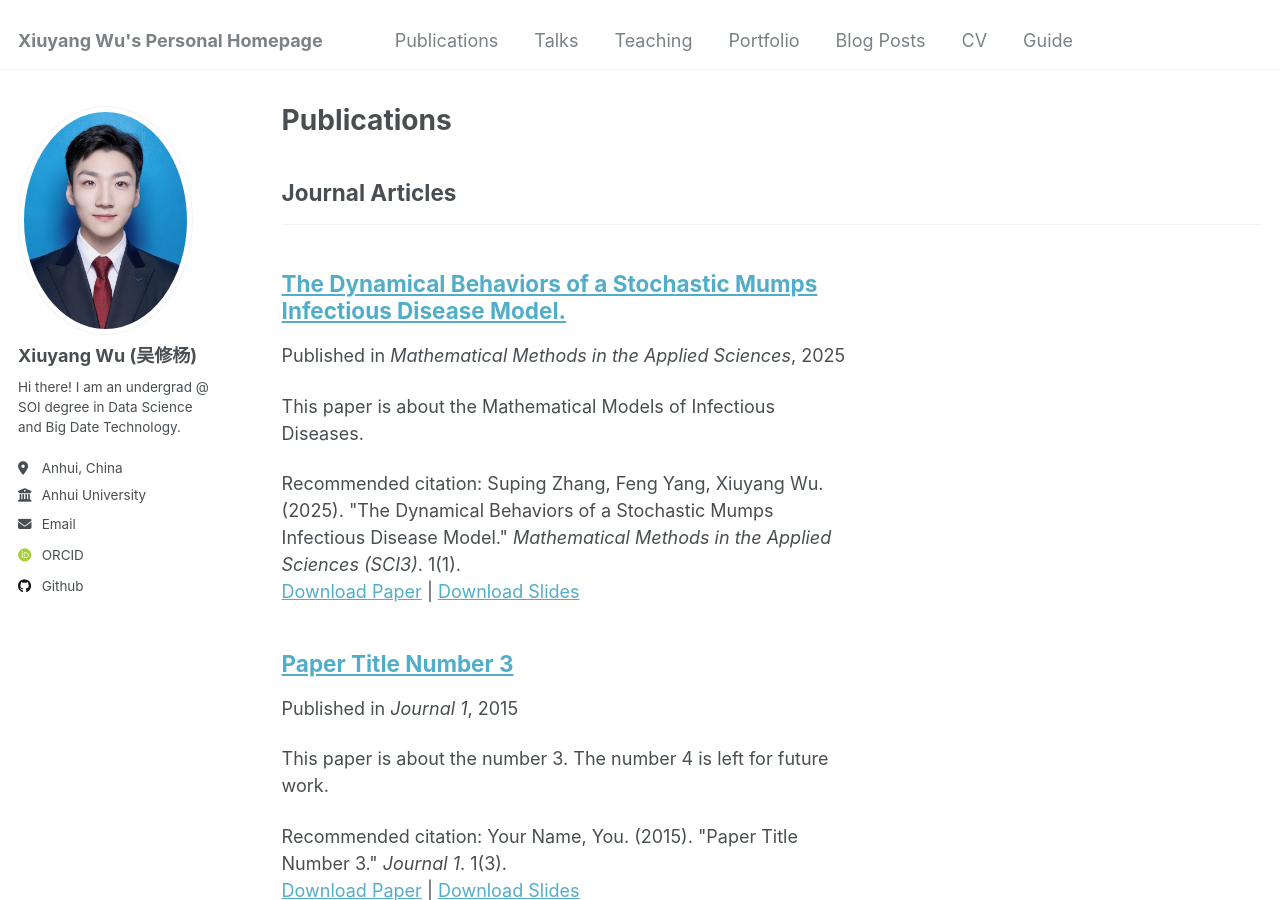
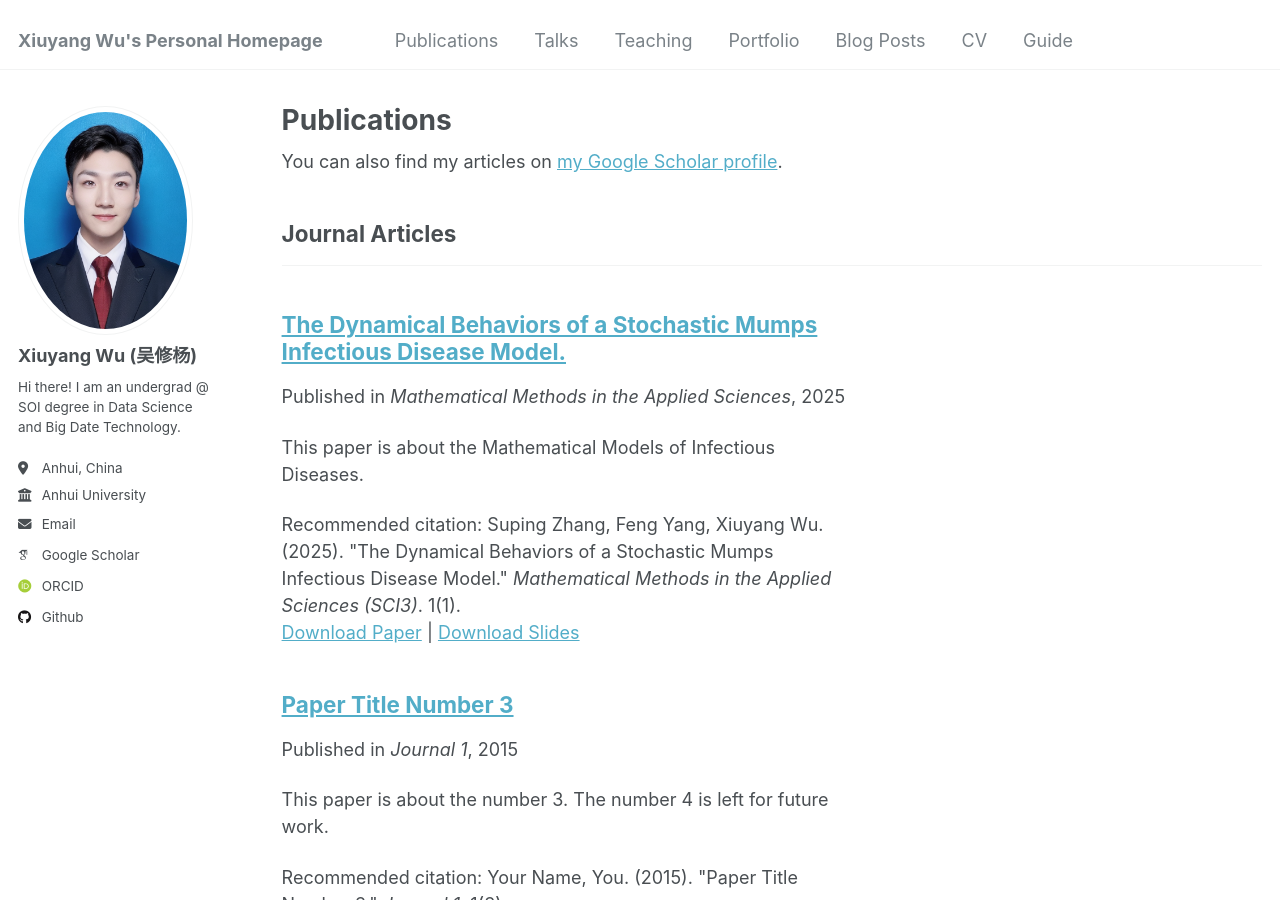
Before and after one commit to XiuyangWu/xiuyangwu.github.io, a Jekyll site: the page built from _pages/publications.html, in a window 1280 px wide and 900 px high. Built offline with Jekyll 4.4.1, drawn with Linux system fonts in a browser that asks for light colours; some web fonts are replaced.

Commit message:
Update _config.yml

```diff
--- a/_config.yml
+++ b/_config.yml
@@ -32,7 +32,7 @@ author:
 
   # Academic websites
   arxiv            : # URL - Update with the correct link to your profile
-  googlescholar    : # "https://scholar.google.com/citations?view_op=list_works&hl=zh-CN&hl=zh-CN&user=i3MNfwsAAAAJ"
+  googlescholar    : "https://scholar.google.com/citations?view_op=list_works&hl=zh-CN&hl=zh-CN&user=i3MNfwsAAAAJ"
   impactstory      : # URL
   orcid            : "https://orcid.org/0009-0009-6687-568X"
   semantic         : # URL
```
